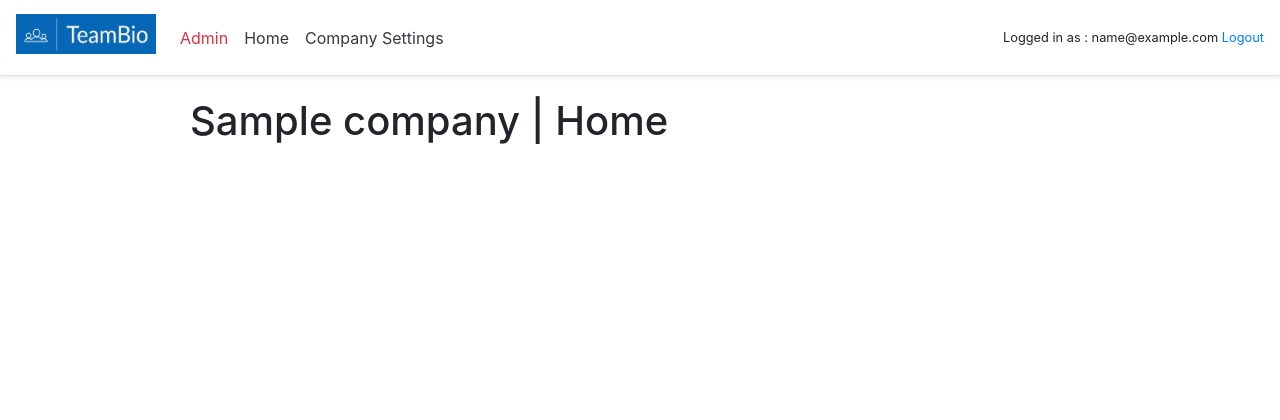
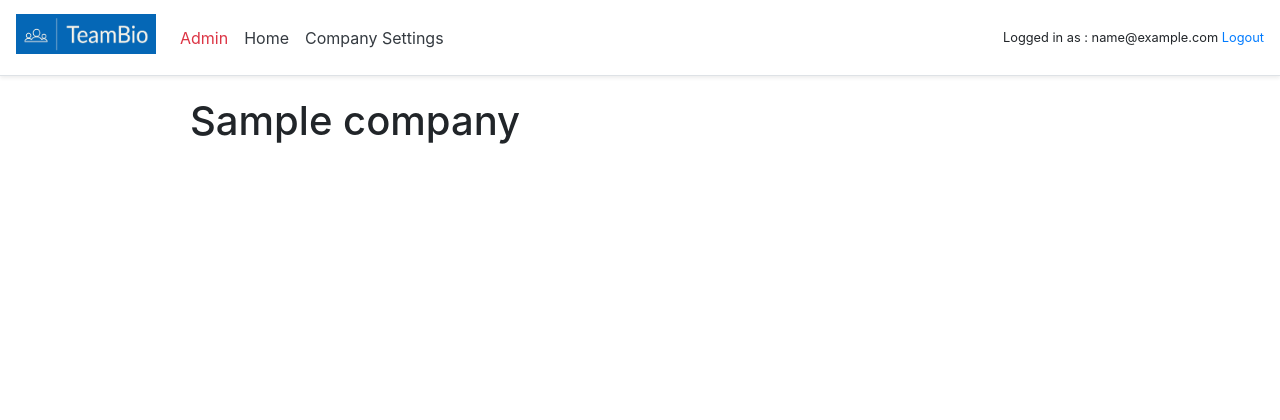
Before and after one commit to aaronspindler/Team.Bio, a Django app: page /company/home in a window 1280 px wide. Shown: the top 420 px of the page. Run offline with Django 4.2, Linux system fonts and the light colour scheme; a user stored in the database is signed in; tables that the repository leaves empty hold one stand-in row (values such as "Sample post").

Commit message:
Updated company home header

```diff
--- a/templates/companies/home.html
+++ b/templates/companies/home.html
@@ -7,7 +7,7 @@
     <div class="container">
     <div class="row">
             <div class="col-md-12">
-                <h1>{{ user.company.name }} | Home</h1>
+                <h1>{{ user.company.name }}</h1>
             </div>
         </div>
         <div class="row">
```
